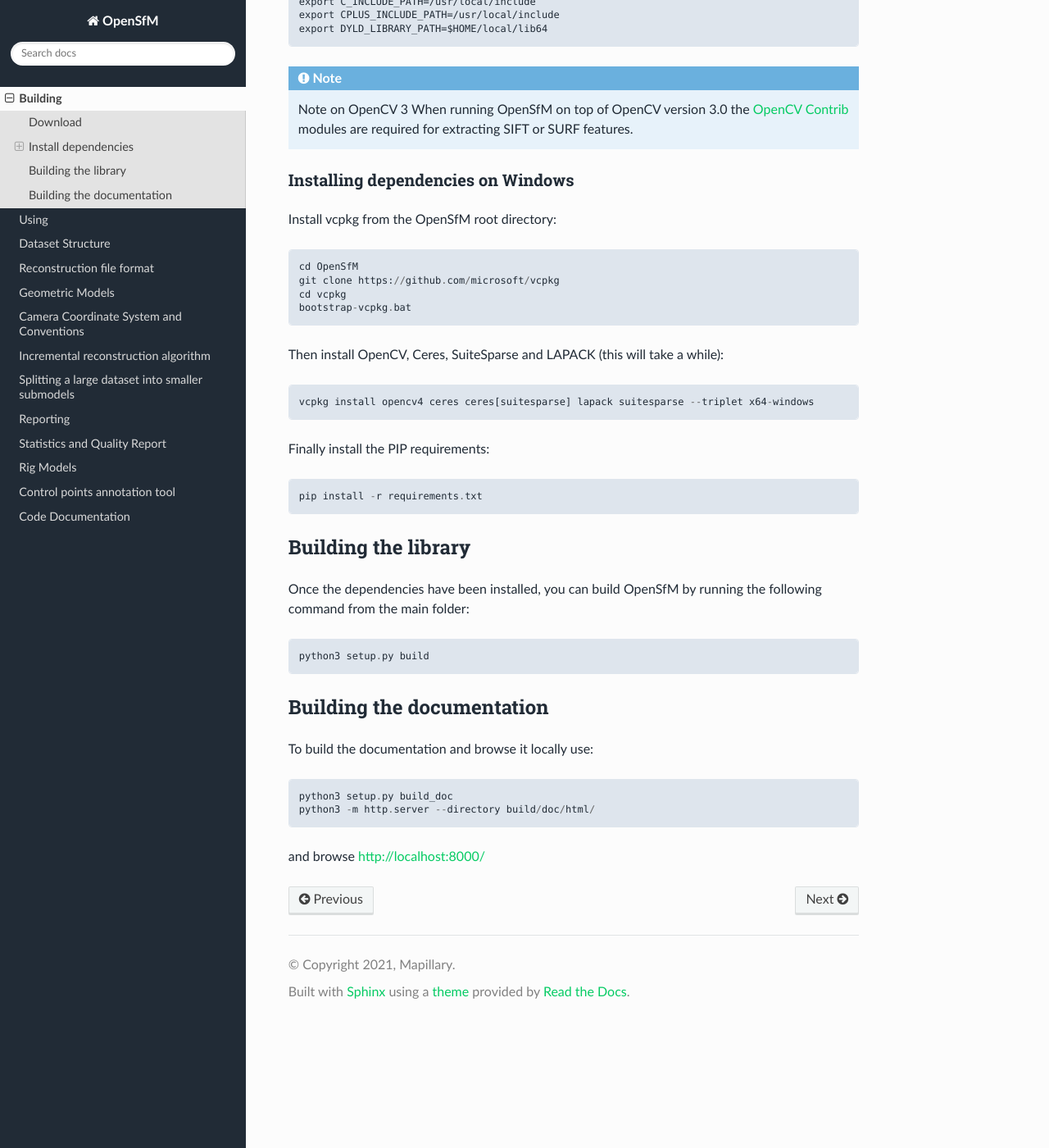
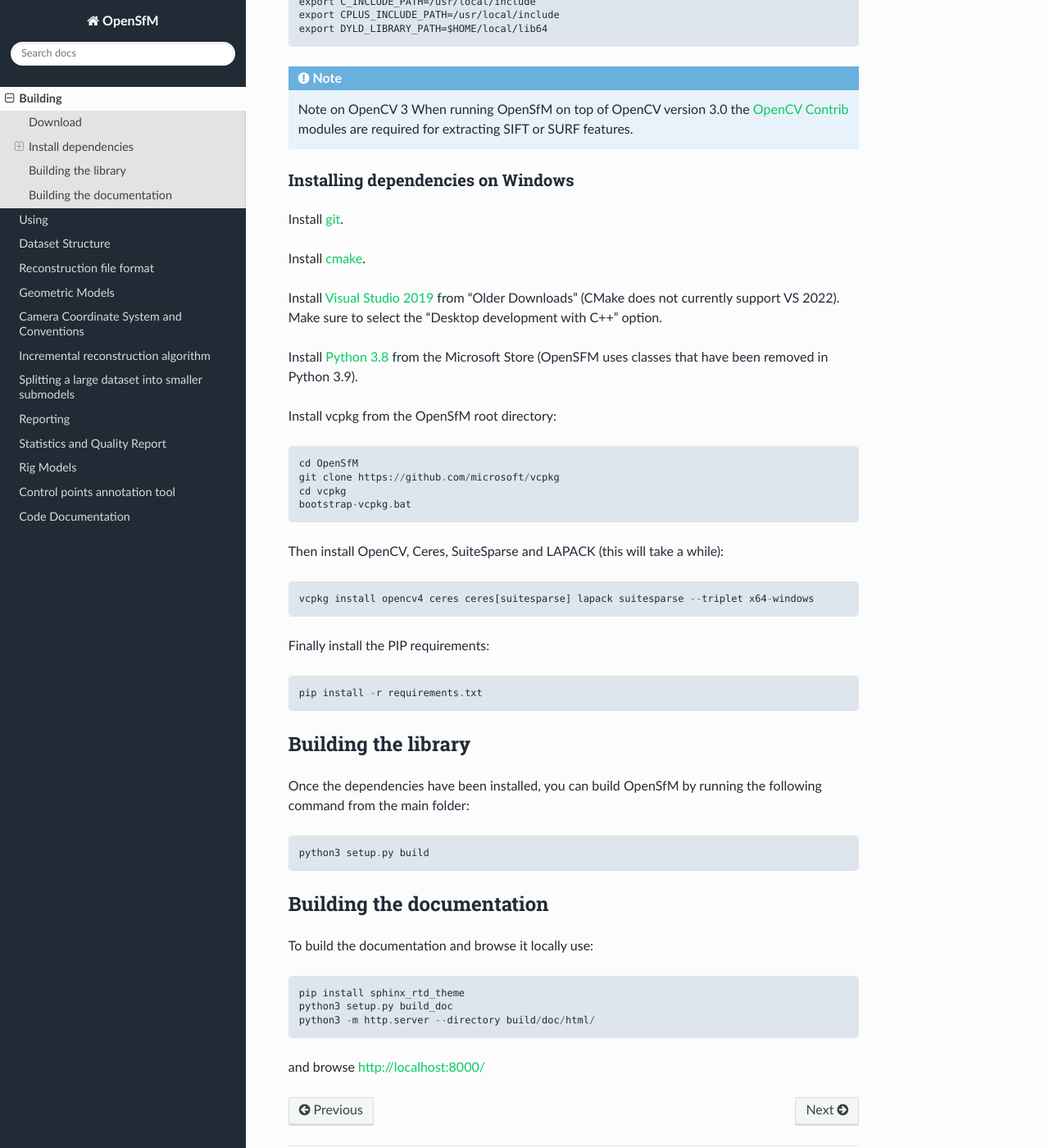
Before and after one commit to mapillary/OpenSfM, a Sphinx documentation site: the page built from doc/source/building.rst, in a window 1280 px wide and 1400 px high, scrolled down 1793 px. Shown: the whole window at 82% size. Built offline with Sphinx 7.4.7 and the Read the Docs theme 2.0.0, drawn with Linux system fonts in a browser that asks for light colours.

Commit message:
Enable building on Windows again (#832)
Summary:
- Add detailed instructions on how to build on Windows
- Fix incompatible `Pillow>=8.1.1` and `fpdf2==2.1.0` requirements by upgrading to `fpdf2-2.4.6`
- Add `#define _USE_MATH_DEFINES` before `#include <cmath>` to expose non-standard `M_PI` constants
- Remove unused `memory_usage()` from `log.py`, which allows removing the `resource` import which is not available on Windows
- Add `bin\opensfm_run_all.bat` to mirror `bin\opensfm_run_all`

Tested on Windows 11 in a fresh VM.

Combined fixes from https://github.com/mapillary/OpenSfM/pull/772 (`fpdf2`) and https://github.com/mapillary/OpenSfM/issues/828 (`M_PI`).

Pull Request resolved: https://github.com/mapillary/OpenSfM/pull/832

Reviewed By: paulinus

Differential Revision: D33058888

Pulled By: fabianschenk

fbshipit-source-id: 4b76a4e4b2e9703224a4f92af442885e179bcbd1

```diff
--- a/doc/source/building.rst
+++ b/doc/source/building.rst
@@ -77,6 +77,14 @@
 Installing dependencies on Windows
 ~~~~~~~~~~~~~~~~~~~~~~~~~~~~~~~~~~
 
+Install git_.
+
+Install cmake_.
+
+Install `Visual Studio 2019`_ from "Older Downloads" (CMake does not currently support VS 2022). Make sure to select the "Desktop development with C++" option.
+
+Install `Python 3.8`_ from the Microsoft Store (OpenSFM uses classes that have been removed in Python 3.9).
+
 Install vcpkg from the OpenSfM root directory::
 
     cd OpenSfM
@@ -105,6 +113,7 @@
 --------------------------
 To build the documentation and browse it locally use::
 
+    pip install sphinx_rtd_theme
     python3 setup.py build_doc
     python3 -m http.server --directory build/doc/html/
 
@@ -119,3 +128,7 @@
 .. _SciPy: http://www.scipy.org/
 .. _Ceres solver: http://ceres-solver.org/
 .. _Networkx: https://github.com/networkx/networkx
+.. _git: https://git-scm.com/
+.. _cmake: https://cmake.org/
+.. _Visual Studio 2019: https://visualstudio.microsoft.com/downloads/
+.. _Python 3.8: https://www.microsoft.com/en-us/p/python-38/9mssztt1n39l
--- a/licenses.csv
+++ b/licenses.csv
@@ -2,7 +2,7 @@
 Pillow, 6.2.0, HPND
 PyYAML, 5.1, MIT
 cloudpickle, 0.4.0, LICENSE.txt
-fpdf2, 2.1.0, "LGPL 3.0"
+fpdf2, 2.4.6, "LGPL 3.0"
 joblib, 0.13.2, BSD
 networkx, 1.11, BSD
 numpy, 1.18.1, BSD
--- a/requirements.txt
+++ b/requirements.txt
@@ -1,7 +1,7 @@
 cloudpickle==0.4.0
 exifread==2.1.2
 flask==1.1.2
-fpdf2==2.1.0
+fpdf2==2.4.6
 joblib==0.14.1
 matplotlib
 networkx==1.11
```
Also changed, not shown: 3 other files.
